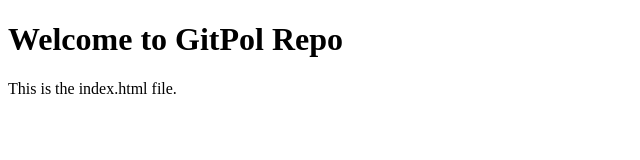
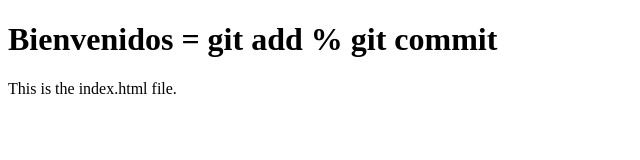
Before and after one commit to PolMelo/repo1, a plain HTML site: page index.html in a window 1280 px wide. Shown: the whole page, without its empty margins (0-640 px from the left). Drawn offline with Linux system fonts and the light colour scheme.

Commit message:
Bienvenidos

```diff
--- a/index.html
+++ b/index.html
@@ -5,7 +5,7 @@
     <title>GitPol Repo</title>
 </head>
 <body>
-    <h1>Welcome to GitPol Repo</h1>
+    <h1>Bienvenidos = git add % git commit</h1>
     <p>This is the index.html file.</p>
 </body>
 </html>
```
